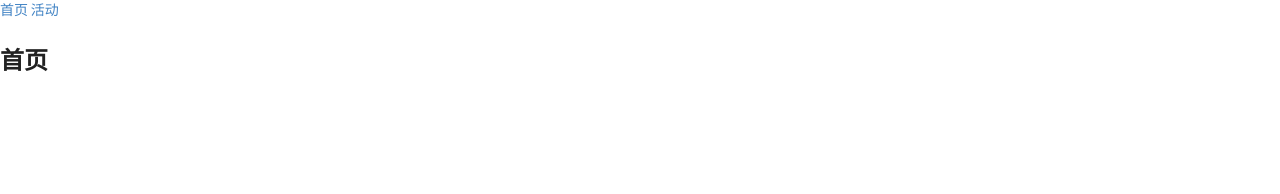
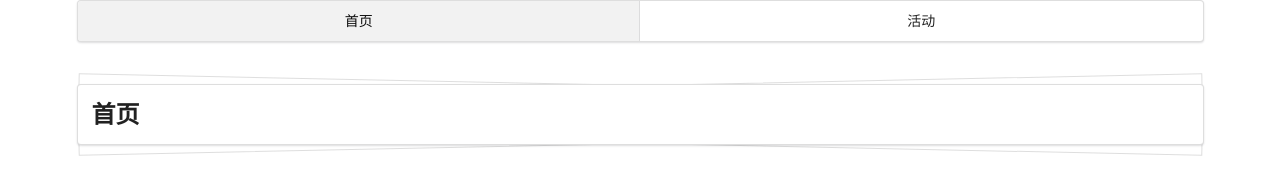
Before and after one commit to dajian166/vue-demo, a website: page src/index.html in a window 1280 px wide. Drawn offline with nearby package versions, Linux system fonts and the light colour scheme.

Commit message:
改进样式

```diff
--- a/src/index.html
+++ b/src/index.html
@@ -13,9 +13,16 @@
 
 <body>
     <div id="app">
-        <router-link to="/">首页</router-link>
-        <router-link to="/events">活动</router-link>
-        <router-view></router-view>
+        <div class="ui container">
+            <div class="ui two item menu">
+                <router-link active-class="active" exact class="item" to="/">首页</router-link>
+                <router-link active-class="active" class="item" to="/events">活动</router-link>
+            </div>
+
+            <div class="ui piled segment">
+                <router-view></router-view>
+            </div>
+        </div>
     </div>
     <script src="../src/app/index.js"></script>
 </body>
```
